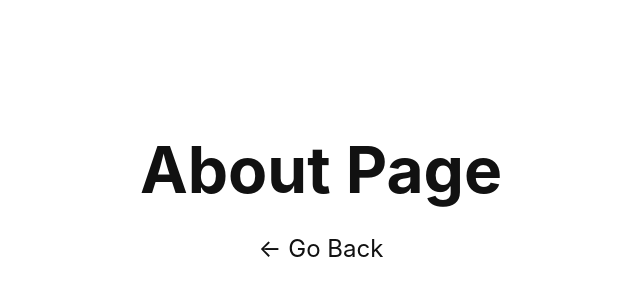
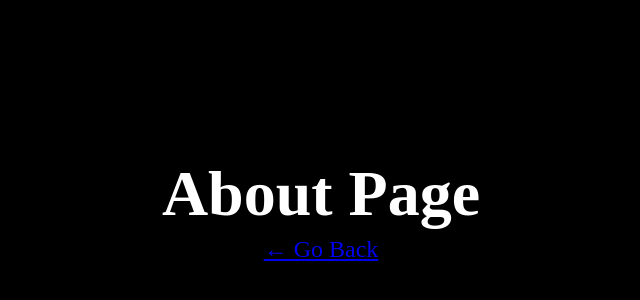
Before and after one commit to MiltMont/Functorial, a Next.js app: page /about in a window 1280 px wide. Shown: the part 188-488 px from the top of the page, without its empty margins (319-959 px from the left). Built offline with nearby package versions, Linux system fonts and the light colour scheme.

Commit message:
Check README.md

```diff
--- a/components/globalstyles.tsx
+++ /dev/null
@@ -1,23 +0,0 @@
-import { createGlobalStyle } from 'styled-components'
-
-const GlobalStyle = createGlobalStyle`
-  html,
-  body {
-    color: ${({ theme }) => theme.colors.primary};
-    padding: 0;
-    margin: 0;
-    font-family: -apple-system, BlinkMacSystemFont, Segoe UI, Roboto, Oxygen,
-      Ubuntu, Cantarell, Fira Sans, Droid Sans, Helvetica Neue, sans-serif;
-  }
-
-  a {
-    color: inherit;
-    text-decoration: none;
-  }
-
-  * {
-    box-sizing: border-box;
-  }
-`
-
-export default GlobalStyle
--- a/pages/_app.tsx
+++ b/pages/_app.tsx
@@ -1,13 +1,7 @@
-import type { AppProps } from 'next/app'
-import { ThemeProvider, DefaultTheme } from 'styled-components'
-import GlobalStyle from '../components/globalstyles'
-
-const theme: DefaultTheme = {
-  colors: {
-    primary: '#111',
-    secondary: '#0070f3',
-  },
-}
+import type { AppProps } from "next/app";
+import GlobalStyle from "../styles/GlobalStyle";
+import theme from "../styles/Theme";
+import { ThemeProvider } from "styled-components";
 
 export default function App({ Component, pageProps }: AppProps) {
   return (
@@ -17,5 +11,5 @@ export default function App({ Component, pageProps }: AppProps) {
         <Component {...pageProps} />
       </ThemeProvider>
     </>
-  )
+  );
 }
--- /dev/null
+++ b/styles/GlobalStyle.tsx
@@ -0,0 +1,60 @@
+import { createGlobalStyle } from "styled-components";
+
+const GlobalStyle = createGlobalStyle`
+/*
+1. Use a more-intuitive box-sizing model.
+*/
+    *, *::before, *::after {
+    box-sizing: border-box;
+    }
+/*
+2. Remove default margin
+*/
+    * {
+    margin: 0;
+    }
+/*
+3. Allow percentage-based heights in the application
+*/
+    html, body {
+    background-color: ${(props) => props.theme.colors.background};
+    color: ${(props) => props.theme.colors.foreground};
+    height: 100%;
+    }
+/*
+Typographic tweaks!
+4. Add accessible line-height
+5. Improve text rendering
+*/
+    body {
+    line-height: 1.5;
+    -webkit-font-smoothing: antialiased;
+    }
+/*
+6. Improve media defaults
+*/
+    img, picture, video, canvas, svg {
+    display: block;
+    max-width: 100%;
+    }
+/*
+7. Remove built-in form typography styles
+*/
+    input, button, textarea, select {
+    font: inherit;
+    }
+/*
+8. Avoid text overflows
+*/
+    p, h1, h2, h3, h4, h5, h6 {
+    overflow-wrap: break-word;
+    }
+/*
+9. Create a root stacking context
+*/
+    #root, #__next {
+    isolation: isolate;
+    }
+`;
+
+export default GlobalStyle;
--- /dev/null
+++ b/styles/Theme.tsx
@@ -0,0 +1,78 @@
+import { DefaultTheme } from "styled-components";
+import { base } from "../utils/base";
+
+const theme: DefaultTheme = {
+  colors: {
+    background: "#000",
+    foreground: "#fff",
+
+    accent1: "#111",
+    accent2: "#333",
+    accent3: "#444",
+    accent4: "#666",
+    accent5: "#888",
+    accent6: "#999",
+    accent7: "#eaeaea",
+    accent8: "#fafafa",
+
+    error: "red",
+    errorLight: "#f33",
+    errorLighter: "#f7d4d6",
+    errorDark: "#e60000",
+
+    success: "#0070f3",
+    successLight: "#3291ff",
+    successLighter: "#d3e5ff",
+    successDark: "#0761d1",
+
+    warning: "#f5a623",
+    warningLight: "#f7b955",
+    warningLighter: "#ffefcf",
+    warningDark: "#ab570a",
+
+    highglight: "#fff500",
+    brand: "#D7FF38",
+  },
+  fontSize: {
+    1: "14px",
+    2: "0.875rem" /* 16px */,
+    3: "1rem",
+    4: "1.125rem",
+    5: "1.25rem",
+    6: "1.5rem",
+    7: "2rem",
+  },
+  fontWeight: {
+    1: "300",
+    2: "400",
+    3: "500",
+    4: "600",
+  },
+  borderRadius: {
+    1: "4px",
+    2: "8px",
+  },
+  breakpoints: {
+    xs: "400px",
+    sm: "768px",
+    md: "1024px",
+    lg: "1600px",
+    xl: "1920px",
+  },
+  space: {
+    1: base(),
+    2: base(2),
+    3: base(3),
+    4: base(4),
+    5: base(5),
+    6: base(6),
+    7: base(7),
+    8: base(8),
+    9: base(9),
+    10: base(10),
+    11: base(11),
+    12: base(12),
+  },
+};
+
+export default theme;
--- /dev/null
+++ b/utils/base.ts
@@ -0,0 +1,6 @@
+export const htmlFontSize = 18;
+
+export const baselinePX = 20;
+
+export const base = (multiplier = 1): string =>
+  `${(baselinePX / htmlFontSize) * multiplier}rem`;
```
Also changed, not shown: pages/index.tsx (+4 -24 lines), styled.d.ts (+82 -5 lines), 1 other file (tests, documents, lock files or other folders).
